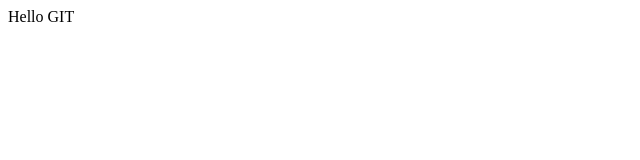
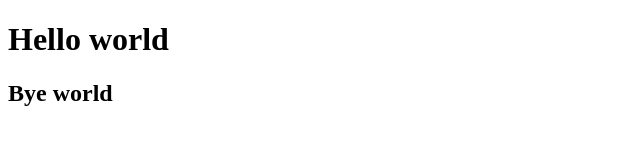
Before and after one commit to IvanNadtochaev/git_start, a plain HTML site: page index.html in a window 1280 px wide. Shown: the whole page, without its empty margins (0-640 px from the left). Drawn offline with Linux system fonts and the light colour scheme.

Commit message:
edited index

```diff
--- a/index.html
+++ b/index.html
@@ -6,6 +6,7 @@
     <title>Document</title>
 </head>
 <body>
-    Hello GIT
+    <h1>Hello world</h1>
+    <h2>Bye world</h2>
 </body>
 </html>
```
